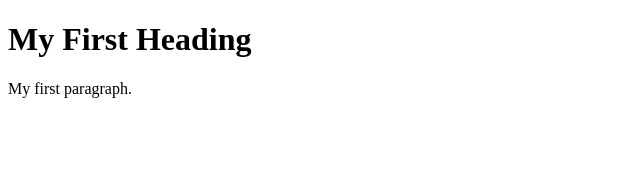
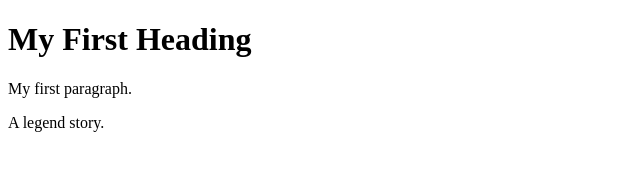
Before and after one commit to jackHeracles/Git-Branching, a plain HTML site: page index.html in a window 1280 px wide. Shown: the whole page, without its empty margins (0-640 px from the left). Drawn offline with Linux system fonts and the light colour scheme.

Commit message:
wirte my story

```diff
--- a/index.html
+++ b/index.html
@@ -5,5 +5,6 @@
 <h1>My First Heading</h1>
 <p>My first paragraph.</p>
 
+<p>A legend story.</p>
 </body>
 </html>
```
